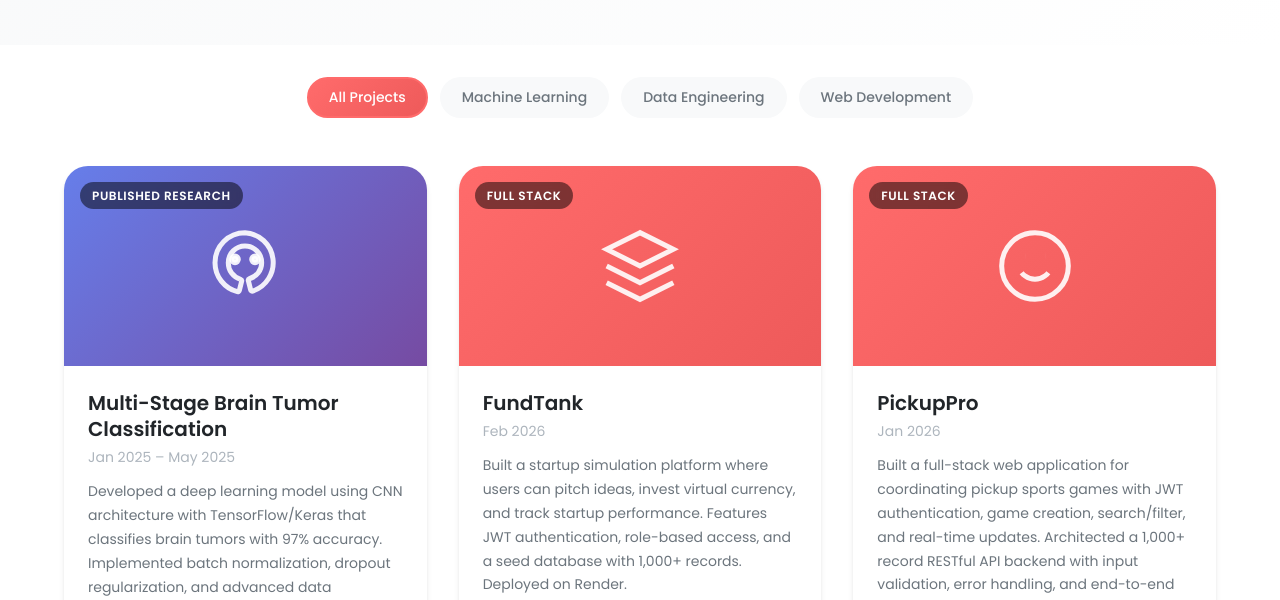
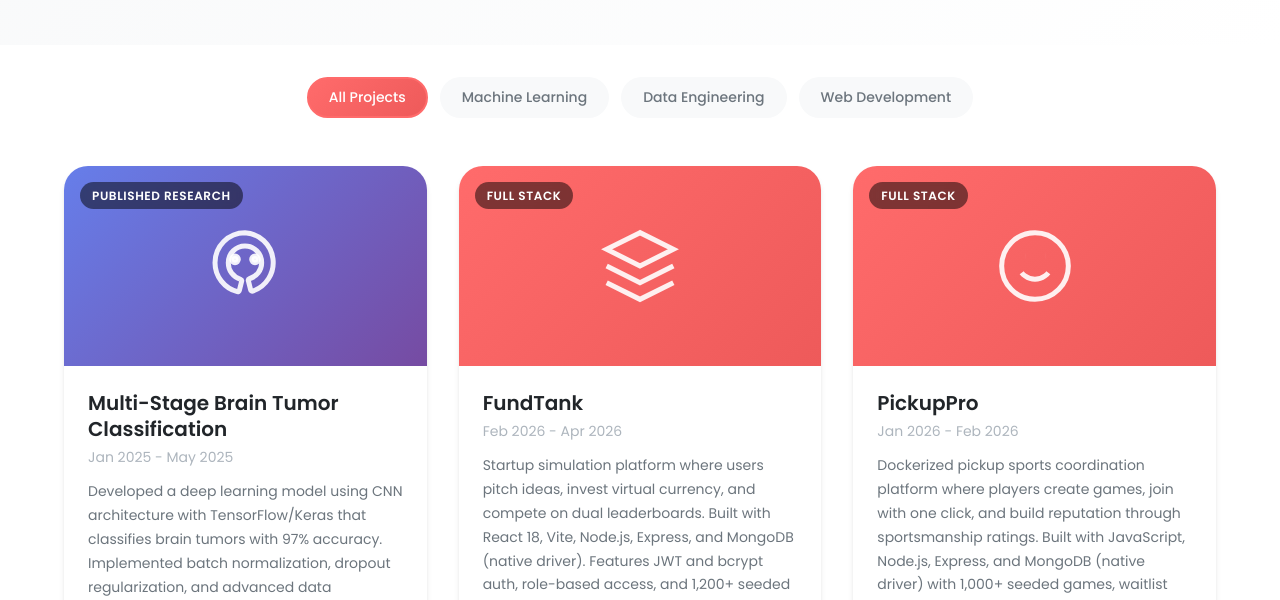
Before and after one commit to abhimanyududeja/portfolio, a website: page projects.html in a window 1280 px wide. Shown: the part 283-883 px from the top of the page. Drawn offline with Linux system fonts and the light colour scheme.

Commit message:
Update project details, GPA, skills, resume

```diff
--- a/projects.html
+++ b/projects.html
@@ -111,12 +111,12 @@
               <h2 class="project-title">
                 Multi-Stage Brain Tumor Classification
               </h2>
-              <p class="project-date">Jan 2025 – May 2025</p>
+              <p class="project-date">Jan 2025 - May 2025</p>
               <p class="project-description">
                 Developed a deep learning model using CNN architecture with
                 TensorFlow/Keras that classifies brain tumors with 97% accuracy.
                 Implemented batch normalization, dropout regularization, and
-                advanced data augmentation techniques. Published in ICRTC 2025.
+                advanced data augmentation techniques. Accepted for ICRTC 2025 (Springer).
               </p>
               <div class="project-tech">
                 <span class="tech-tag">TensorFlow</span>
@@ -145,7 +145,7 @@
                     <polyline points="15 3 21 3 21 9" />
                     <line x1="10" y1="14" x2="21" y2="3" />
                   </svg>
-                  Read Paper
+                  Read Published Paper (ICNSBT)
                 </a>
               </div>
             </div>
@@ -173,15 +173,17 @@
             </div>
             <div class="project-content">
               <h2 class="project-title">FundTank</h2>
-              <p class="project-date">Feb 2026</p>
+              <p class="project-date">Feb 2026 - Apr 2026</p>
               <p class="project-description">
-                Built a startup simulation platform where users can pitch ideas,
-                invest virtual currency, and track startup performance. Features
-                JWT authentication, role-based access, and a seed database with
-                1,000+ records. Deployed on Render.
+                Startup simulation platform where users pitch ideas, invest
+                virtual currency, and compete on dual leaderboards. Built with
+                React 18, Vite, Node.js, Express, and MongoDB (native driver).
+                Features JWT and bcrypt auth, role-based access, and 1,200+
+                seeded records across 4 collections.
               </p>
               <div class="project-tech">
-                <span class="tech-tag">React</span>
+                <span class="tech-tag">React 18</span>
+                <span class="tech-tag">Vite</span>
                 <span class="tech-tag">Node.js</span>
                 <span class="tech-tag">Express</span>
                 <span class="tech-tag">MongoDB</span>
@@ -254,20 +256,20 @@
             </div>
             <div class="project-content">
               <h2 class="project-title">PickupPro</h2>
-              <p class="project-date">Jan 2026</p>
+              <p class="project-date">Jan 2026 - Feb 2026</p>
               <p class="project-description">
-                Built a full-stack web application for coordinating pickup
-                sports games with JWT authentication, game creation,
-                search/filter, and real-time updates. Architected a 1,000+
-                record RESTful API backend with input validation, error
-                handling, and end-to-end CRUD operations across multiple
-                data models. Deployed on Render.
+                Dockerized pickup sports coordination platform where players
+                create games, join with one click, and build reputation through
+                sportsmanship ratings. Built with JavaScript, Node.js, Express,
+                and MongoDB (native driver) with 1,000+ seeded games, waitlist
+                logic, and JWT authentication across 3 collections.
               </p>
               <div class="project-tech">
                 <span class="tech-tag">JavaScript</span>
                 <span class="tech-tag">Node.js</span>
                 <span class="tech-tag">Express</span>
                 <span class="tech-tag">MongoDB</span>
+                <span class="tech-tag">Docker</span>
               </div>
               <div class="project-links">
                 <a
```
Also changed, not shown: experience.html (+11 -4 lines), index.html (+1 -1 lines), 1 other file.
